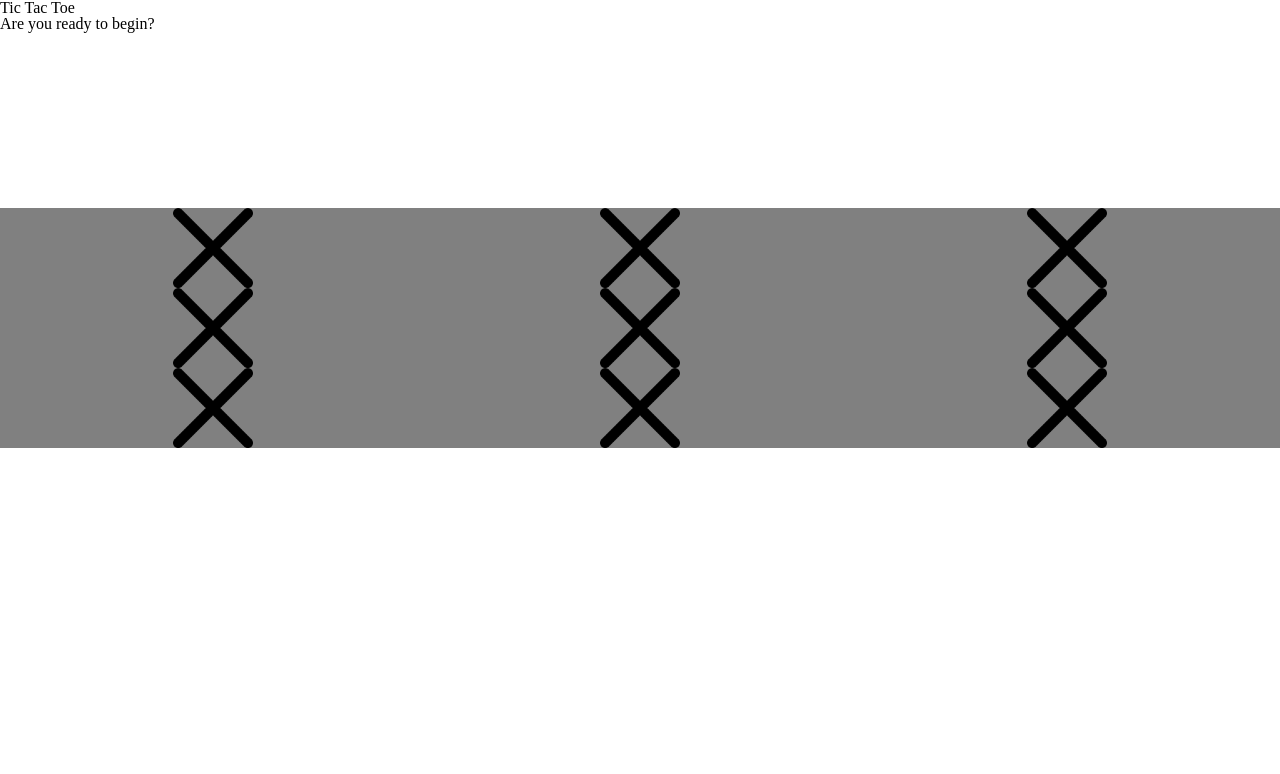
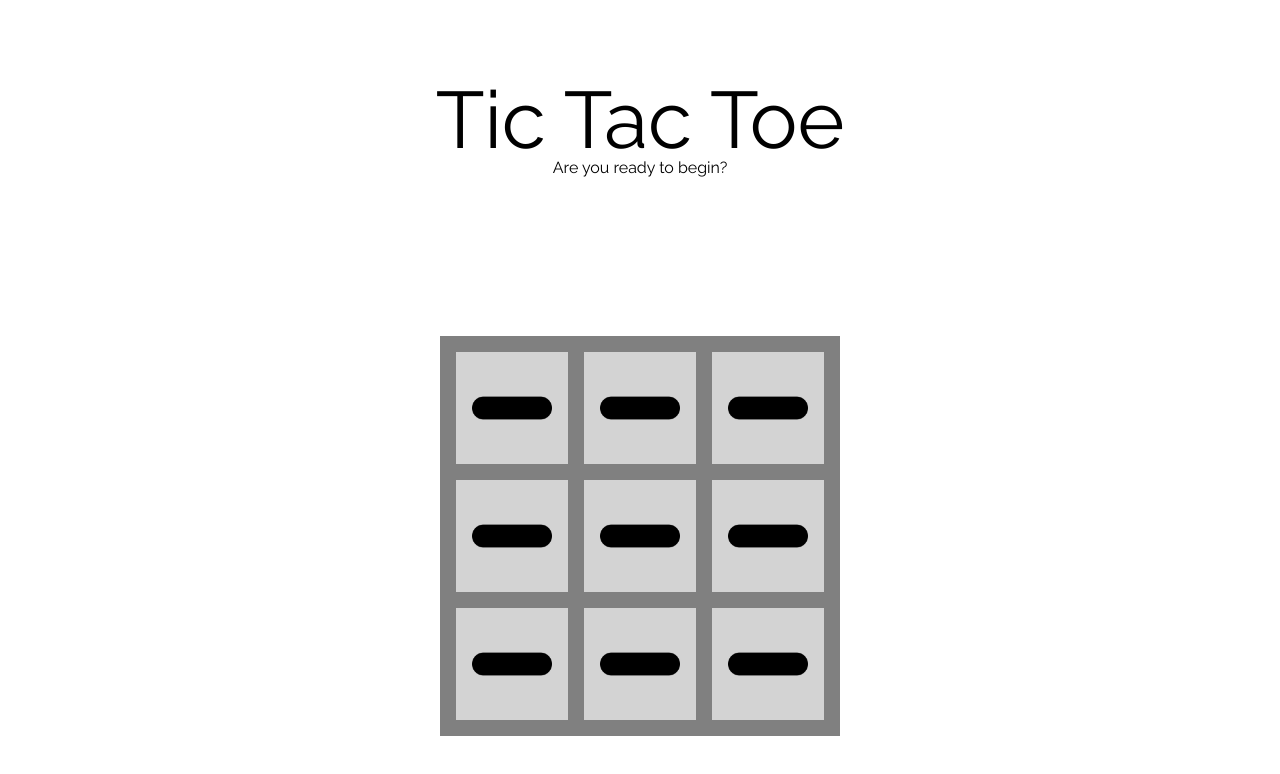
Before and after one commit to SamuelJayDavies/Tic-Tac-Toe, a plain HTML site: page index.html in a window 1280 px wide. Drawn offline with Linux system fonts and the light colour scheme.

Commit message:
Functioning game with two players missing extra features

```diff
--- a/index.html
+++ b/index.html
@@ -17,33 +17,36 @@
             <p>Are you ready to begin?</p>
         </div>
         <div class="game-container">
-            <div class="game-tile">
-                <img src="icons/x-icon.png">
+            <div class="game-tile" data-tileRow="0" data-tileColumn="0">
+                <img src="icons/dash.png" class="game-tile-img">
             </div>
-            <div class="game-tile">
-                <img src="icons/x-icon.png">
+            <div class="game-tile" data-tileRow="0" data-tileColumn="1">
+                <img src="icons/dash.png" class="game-tile-img">
             </div>
-            <div class="game-tile">
-                <img src="icons/x-icon.png">
+            <div class="game-tile" data-tileRow="0" data-tileColumn="2">
+                <img src="icons/dash.png" class="game-tile-img">
             </div>
-            <div class="game-tile">
-                <img src="icons/x-icon.png">
+            <div class="game-tile" data-tileRow="1" data-tileColumn="0">
+                <img src="icons/dash.png" class="game-tile-img">
             </div>
-            <div class="game-tile">
-                <img src="icons/x-icon.png">
+            <div class="game-tile" data-tileRow="1" data-tileColumn="1">
+                <img src="icons/dash.png" class="game-tile-img">
             </div>
-            <div class="game-tile">
-                <img src="icons/x-icon.png">
+            <div class="game-tile" data-tileRow="1" data-tileColumn="2">
+                <img src="icons/dash.png" class="game-tile-img">
             </div>
-            <div class="game-tile">
-                <img src="icons/x-icon.png">
+            <div class="game-tile" data-tileRow="2" data-tileColumn="0">
+                <img src="icons/dash.png" class="game-tile-img">
             </div>
-            <div class="game-tile">
-                <img src="icons/x-icon.png">
+            <div class="game-tile" data-tileRow="2" data-tileColumn="1">
+                <img src="icons/dash.png" class="game-tile-img">
             </div>
-            <div class="game-tile">
-                <img src="icons/x-icon.png">
+            <div class="game-tile" data-tileRow="2" data-tileColumn="2">
+                <img src="icons/dash.png" class="game-tile-img">
             </div>
+        </div>
+        <div class="game-status">
+            <h1 id="congrats-message" class="invisible">Congrats You Win!</h1>
         </div>
     </div>
 </body>
--- a/script.js
+++ b/script.js
@@ -17,9 +17,9 @@ const gameBoard = (function () {
         }
     }
 
-    const placeTile = (row, col) => {
-        if (gameArray[row][col] != "-") {
-            gameArray[row][col] = "X";
+    const placeTile = (row, col, tileChar) => {
+        if (gameArray[row][col] == "-") {
+            gameArray[row][col] = tileChar;
             return true;
         } else {
             return false;
@@ -36,10 +36,14 @@ const gameBoard = (function () {
     }
 
     const hasGameFinished = () => {
+        let gameFinished = true;
+        let currentTileChar;
         for(let i=0; i<numOfRows; i++) {
-            let gameFinished = true;
+            gameFinished = true;
+            currentTileChar = gameArray[i][0];
+            console.log(currentTileChar);
             for (let j=0; j<numOfColumns; j++) {
-                if (gameArray[i][j] == "-") {
+                if (gameArray[i][j] == "-" || gameArray[i][j] != currentTileChar) {
                     gameFinished = false;
                 }
             }
@@ -49,15 +53,43 @@ const gameBoard = (function () {
         }
 
         for(let i=0; i<numOfColumns; i++) {
-            let gameFinished = true;
+            gameFinished = true;
+            currentTileChar = gameArray[0][i];
             for (let j=0; j<numOfRows; j++) {
-                if (gameArray[j][i] == "-") {
+                if (gameArray[j][i] == "-" || gameArray[j][i] != currentTileChar) {
                     gameFinished = false;
                 }
             }
             if (gameFinished) {
                 return true;
             }
+        }
+
+        gameFinished = true;
+        currentTileChar = gameArray[0][0];
+        for(let i=0; i<numOfRows; i++) {
+            if (gameArray[i][i] == "-" || gameArray[i][i] != currentTileChar) {
+                gameFinished = false;
+            }
+        }
+        if (gameFinished) {
+            return true;
+        }
+
+        gameFinished = true;
+        let currentRow = numOfRows-1;
+        let currentColumn = 0;
+        currentTileChar = gameArray[currentRow][currentColumn];
+        for(let i=0; i<numOfColumns; i++) {
+            if (gameArray[currentRow][currentColumn] == "-" ||
+                gameArray[currentRow][currentColumn] != currentTileChar) {
+                gameFinished = false;
+            }
+            currentRow--;
+            currentColumn++;
+        }
+        if (gameFinished) {
+            return true;
         }
 
         return false;
@@ -71,7 +103,7 @@ const gameBoard = (function () {
 
 })();
 
-const Player = function (name) {
+const Player = function (name, tileGraphic, tileChar) {
     let score = 0;
 
     const getScore = () => {
@@ -81,24 +113,66 @@ const Player = function (name) {
     const incrementScore = () => {
         score++;
     }
-    return {name, getScore, incrementScore};
+
+    const getTileGraphic = () => {
+        return tileGraphic;
+    }
+
+    const getTileChar = () => {
+        return tileChar;
+    }
+
+    return {name, getScore, incrementScore, getTileGraphic, getTileChar};
 }
 
 const GameController = (function () {
 
-    const player1 = Player("Player");
-    const player2 = Player("Robot");
+    const player1Graphic = "icons/x-icon.png";
+    const player2Graphic = "icons/o-icon.png";
+
+    const player1 = Player("Player", player1Graphic, "x");
+    const player2 = Player("Robot", player2Graphic, "o");
+    let currentPlayer = player1;
+
+    const gameTiles = document.getElementsByClassName("game-tile");
+    const gameWinMessage = document.getElementById("congrats-message");
+
+    for (let gameTile of gameTiles) {
+        gameTile.addEventListener("click", function() {
+            selectTile(gameTile, currentPlayer);
+        })
+    }
+
+    const selectTile = (gameTile, player) => {
+        /** Validation */
+        const tileRow = gameTile.getAttribute('data-tileRow');
+        const tileColumn = gameTile.getAttribute('data-tileColumn');
+
+        console.log(tileRow + " " + tileColumn)
+
+        if (gameBoard.placeTile(tileRow, tileColumn, player.getTileChar())) {
+            const img = gameTile.getElementsByClassName("game-tile-img");
+            img[0].src= player.getTileGraphic();
+
+            if (gameBoard.hasGameFinished()) {
+                gameWinMessage.textContent = "Congrats " + player.name + " You Have Won!";
+                gameWinMessage.classList.remove("invisible");
+                console.log(currentPlayer.name + " has won!");
+            } else {
+                switchPlayer();
+            }
+        } else {
+            /** Logic here for when a move is invalid */
+            console.log("Invalid Move");
+        }
+    }
+
+    const switchPlayer = () => {
+        (currentPlayer == player1 ? currentPlayer = player2 : currentPlayer = player1);
+    }
 
     const gameStart = () => {
 
     }
 
 })();
-
-let newPlayer = Player("Sam");
-console.log(newPlayer);
-gameBoard.placeTile(0,1);
-gameBoard.placeTile(1,1);
-gameBoard.placeTile(2,1);
-gameBoard.printState();
-console.log(gameBoard.hasGameFinished());
--- a/style.css
+++ b/style.css
@@ -49,25 +49,65 @@ table {
 
 /* Personal CSS Code */
 
+body {
+    font-family: 'Raleway', 'sans-serif';
+}
+
 img {
     height: 5em;
 }
 
 .main-container {
-    display: grid;
-    grid-template-rows: 1fr 5fr;
+    display: flex;
+    flex-direction: column;
+    width: 100%;
+
+    align-items: center;
+    justify-content: center;
+
     gap: 10em;
+}
+
+.header {
+    display: flex;
+    flex-direction: column;
+
+    align-items: center;
+    justify-content: center;
+
+    margin-top: 5em;
+}
+
+.header h1 {
+    font-size: 5em;
 }
 
 .game-container {
     display: grid;
     grid-template-columns: repeat(3, 1fr);
     grid-template-rows: repeat(3,1fr);
+
+    gap: 1em;
+    padding: 1em;
+
+    background-color: grey;
 }
 
 .game-tile {
     display: flex;
     align-items: center;
     justify-content: center;
-    background-color: grey;
+    background-color: lightgrey;
+
+    cursor: pointer;
+
+    padding: 1em;
 }
+
+.game-status {
+    font-size: 3.5em;
+}
+
+.invisible {
+    visibility: hidden;
+}
```
Also changed, not shown: icons/dash.png (added), icons/o-icon.png (added).
